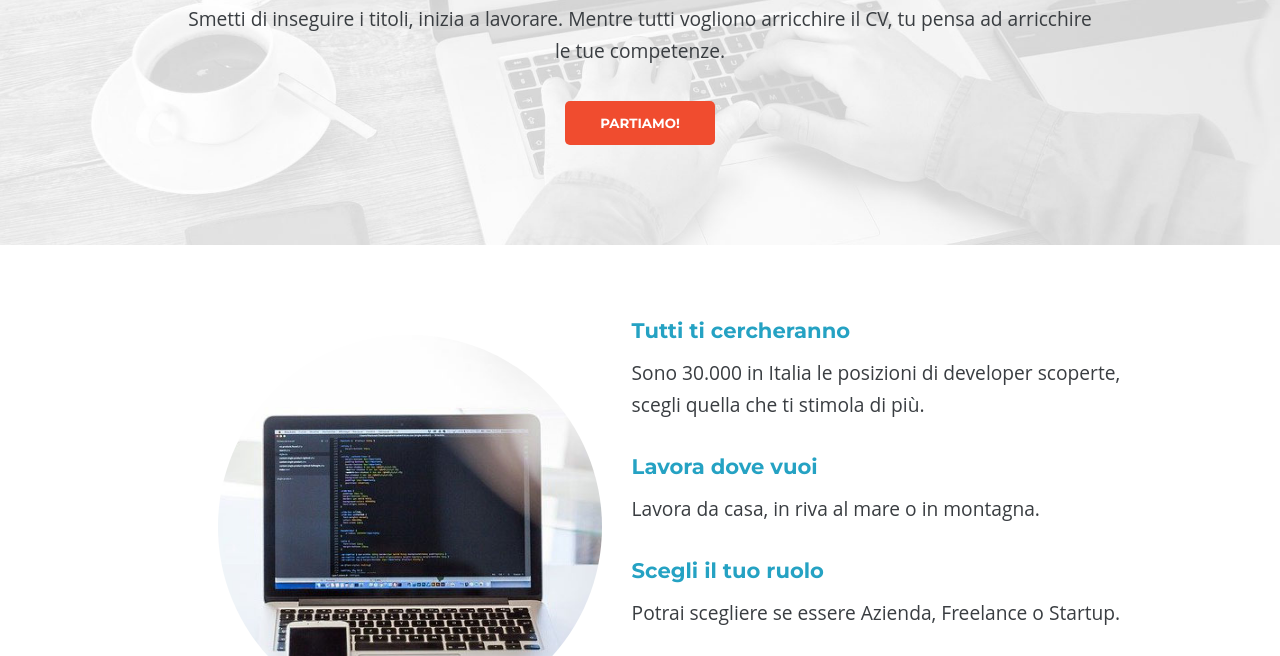
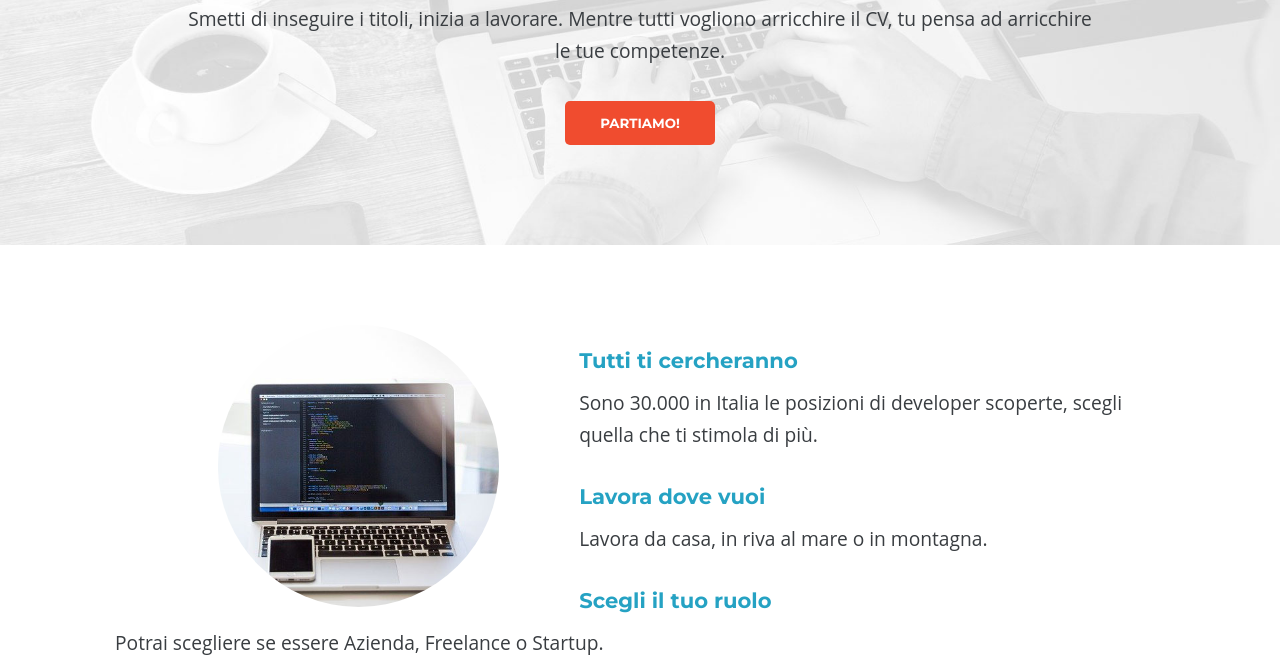
Before and after one commit to KeviN-XVII/ProgettoS1L5, a plain HTML site: page indexdesktop.html in a window 1280 px wide. Shown: the part 293-949 px from the top of the page. Drawn offline with Linux system fonts and the light colour scheme.

Commit message:
aggiornamento

```diff
--- a/styledesktop.css
+++ b/styledesktop.css
@@ -60,7 +60,7 @@ button:hover {
 /* div generale  */
 .centro {
   text-align: center;
-  margin: 70px 100px;
+  margin: 100px 100px;
 }
 /* div testi */
 .divcentro {
@@ -72,12 +72,12 @@ button:hover {
 #notebook {
   float: left;
   text-align: center;
-  width: 30%;
-  border-radius: 50%;
+  width: 22%;
+  border-radius: 80%;
   margin-left: 20%;
-  margin-top: 90px;
+  margin-top: 80px;
   margin-left: 17%;
-  margin-right: 30px;
+  margin-right: 80px;
 }
 .divcentro h3 {
   font-size: 1.1em;
```
